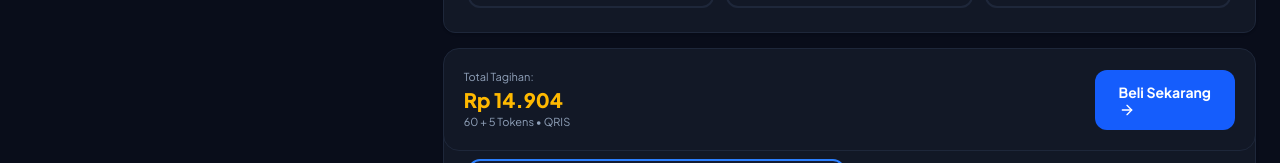
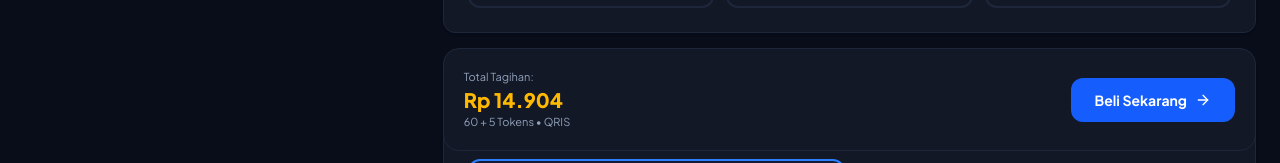
Before and after one commit to fiqriPram/rxr, a Next.js app: page /topup/ace-racer in a window 1280 px wide. Shown: the part 637-800 px from the top of the page. Built offline with nearby package versions, Linux system fonts and the light colour scheme; no server answers.

Commit message:
Perbaiki tombol Beli Sekarang: panah di samping teks

```diff
--- a/src/components/TopUpForm.tsx
+++ b/src/components/TopUpForm.tsx
@@ -579,7 +579,7 @@ export default function TopUpForm({ game, items, paymentMethods }: TopUpFormProp
             type="button"
             onClick={handleOrderSubmit}
             disabled={!selectedItem || !selectedPayment}
-            className="rounded-xl bg-blue-600 px-6 py-3 text-xs sm:text-sm font-bold text-white hover:bg-blue-500 transition disabled:opacity-40 disabled:pointer-events-none"
+            className="inline-flex items-center gap-2 rounded-xl bg-blue-600 px-6 py-3 text-xs sm:text-sm font-bold text-white hover:bg-blue-500 transition disabled:opacity-40 disabled:pointer-events-none"
           >
             <span>Beli Sekarang</span>
             <ArrowRight className="h-4 w-4" />
```
